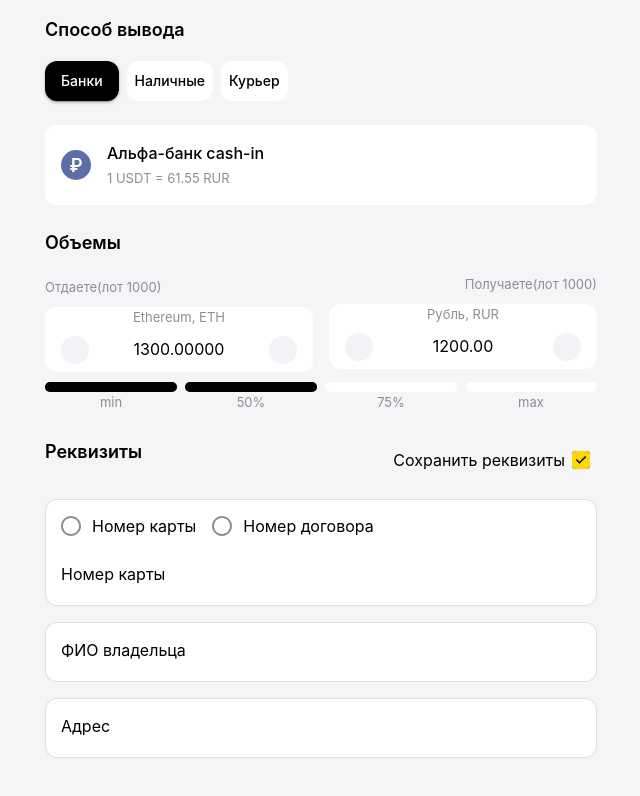
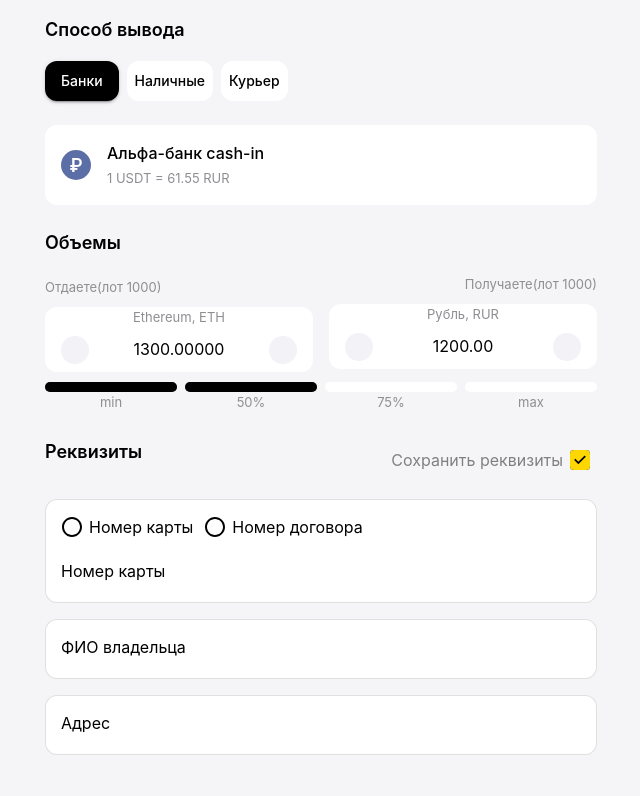
Before and after one commit to az-badri/mui-mobile-page, a React (Create React App) app: page / in a window 1280 px wide. Shown: the top 796 px of the page, without its empty margins (319-959 px from the left). Built offline with nearby package versions, Linux system fonts and the light colour scheme; some icons are missing.

Commit message:
feat: finished customising radio buttons

```diff
--- a/src/components/Requisites/RequisitesHeader.tsx
+++ b/src/components/Requisites/RequisitesHeader.tsx
@@ -6,7 +6,7 @@ export const RequisitesHeader = () => (
             Реквизиты
         </Typography>
         <Box className="RequisitesOption-right" display="flex" flexDirection="row" alignItems="center">
-            <Typography className="RequisitesOption-label">
+            <Typography className="RequisitesOption-label" color='gray'>
                 Сохранить реквизиты
             </Typography>
             <Checkbox
--- a/src/components/Requisites/RequisitesRadioBlock.tsx
+++ b/src/components/Requisites/RequisitesRadioBlock.tsx
@@ -2,16 +2,18 @@ import { Box, FormControlLabel, Radio, RadioGroup } from "@mui/material";
 
 export const RequisitesRadioBlock = () => {
     return (
-        <Box margin="5px 0 0 15px">
+        <Box margin="10px 0 0 20px">
             <RadioGroup row>
                 <FormControlLabel
                     value="card"
-                    control={<Radio color='warning' />}
+                    // @ts-ignore
+                    control={<Radio color="goldDot" />}
                     label="Номер карты"
                 />
                 <FormControlLabel
                     value="contract"
-                    control={<Radio color="warning" />}
+                    // @ts-ignore
+                    control={<Radio color="goldDot" />}
                     label="Номер договора"
                 />
             </RadioGroup>
--- a/src/theme/theme.ts
+++ b/src/theme/theme.ts
@@ -20,6 +20,7 @@ export const theme = createTheme({
     },
 
     palette: {
+
         background: {
             default: '#F5F5F7',
             paper: '#FFFFFF',
@@ -116,8 +117,30 @@ export const theme = createTheme({
                             boxShadow: 'inset 0 0 0 3px gold',
                             '& .MuiSvgIcon-root': {
                                 color: 'gold',
-                                fontSize: '18px',
+                                fontSize: '20px',
                             },
+                        },
+                    },
+                },
+            },
+        },
+
+
+        MuiRadio: {
+            styleOverrides: {
+                root: {
+                    margin: '5px',
+                    padding: 0,
+                    '&.MuiRadio-colorGoldDot': {
+                        color: 'black',
+                        '&.Mui-checked': {
+                            color: 'gold',
+                            '& .MuiSvgIcon-root': {
+                                backgroundColor: 'gold',
+                                color: 'black',
+                                borderRadius: '50%',
+                            },
+                            boxShadow: 'inset 0 0 0 7px gold',
                         },
                     },
                 },
```
